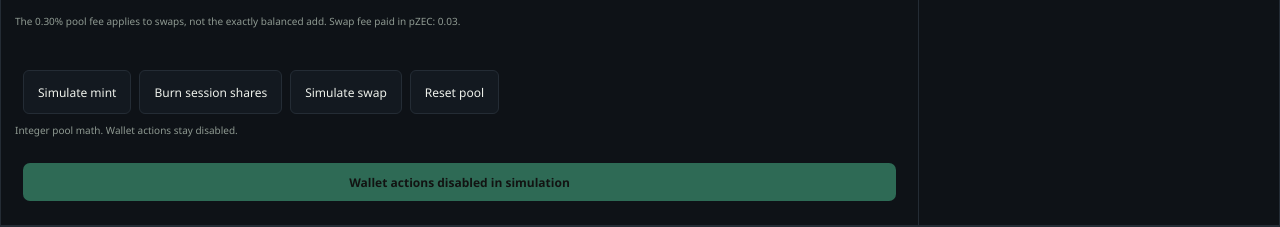
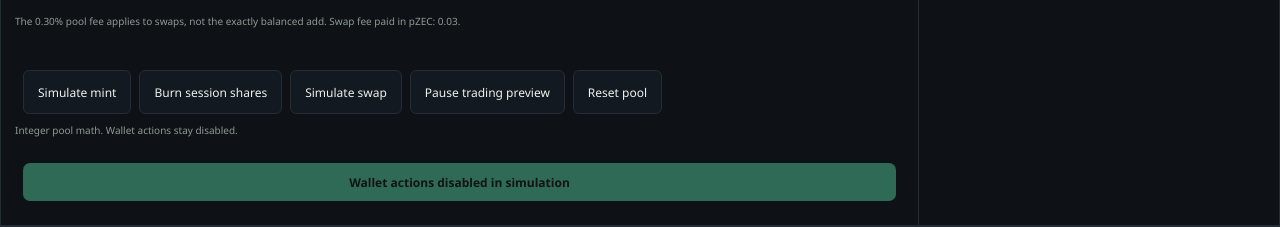
Before and after one commit to EauDoon/Phlebas, a Next.js app: page /liquidity in a window 1280 px wide. Shown: the part 700-927 px from the top of the page. Built offline with nearby package versions, Linux system fonts and the light colour scheme.

Commit message:
feat: keep LP withdrawal available during a trading pause

```diff
--- a/src/components/liquidity-panel.tsx
+++ b/src/components/liquidity-panel.tsx
@@ -3,7 +3,7 @@
 import { useId, useMemo, useState } from "react";
 
 import { quoteConstantProductSwapAtoms } from "@/lib/amm";
-import { burnShares, mintShares, seedPool, type PoolShares } from "@/lib/lp";
+import { burnShares, lpOperationAllowed, mintShares, seedPool, type PoolShares } from "@/lib/lp";
 import { pools, type MarketId } from "@/lib/market-data";
 import { parseAtomicUnits, formatAtomicUnits, PZEC_DECIMALS, QUOTE_DECIMALS } from "@/lib/units";
 
@@ -32,6 +32,7 @@ export function LiquidityPanel({
     "pZEC/USDT0": 0n,
   });
   const [notice, setNotice] = useState("Integer pool math. Wallet actions stay disabled.");
+  const [tradingPaused, setTradingPaused] = useState(false);
   const poolReserves = poolState[selectedPool.id];
 
   const amountPreview = useMemo(() => {
@@ -87,6 +88,10 @@ export function LiquidityPanel({
   }, [amount, poolReserves]);
 
   function simulateAdd() {
+    if (!lpOperationAllowed("mint", tradingPaused)) {
+      setNotice("Trading is paused. LP withdrawal remains available.");
+      return;
+    }
     if (!amountPreview.valid || amountPreview.zecAtoms <= 0n || amountPreview.quoteAtoms <= 0n) {
       setNotice(amountPreview.message);
       return;
@@ -118,6 +123,10 @@ export function LiquidityPanel({
   }
 
   function simulateSwap() {
+    if (!lpOperationAllowed("swap", tradingPaused)) {
+      setNotice("Trading is paused. LP withdrawal remains available.");
+      return;
+    }
     if (!amountPreview.valid || amountPreview.zecAtoms <= 0n) {
       setNotice(amountPreview.message);
       return;
@@ -212,9 +221,21 @@ export function LiquidityPanel({
         </p>
 
         <div className={styles.tourNav}>
-          <button type="button" onClick={simulateAdd}>Simulate mint</button>
-          <button type="button" onClick={simulateBurn}>Burn session shares</button>
-          <button type="button" onClick={simulateSwap}>Simulate swap</button>
+          <button type="button" onClick={simulateAdd} disabled={!lpOperationAllowed("mint", tradingPaused)}>Simulate mint</button>
+          <button type="button" onClick={simulateBurn} disabled={!lpOperationAllowed("burn", tradingPaused)}>Burn session shares</button>
+          <button type="button" onClick={simulateSwap} disabled={!lpOperationAllowed("swap", tradingPaused)}>Simulate swap</button>
+          <button
+            type="button"
+            aria-pressed={tradingPaused}
+            onClick={() => {
+              setTradingPaused((current) => !current);
+              setNotice(tradingPaused
+                ? "Trading pause lifted. Mint and swap are available again."
+                : "Trading paused. LP withdrawal remains available.");
+            }}
+          >
+            {tradingPaused ? "Resume trading preview" : "Pause trading preview"}
+          </button>
           <button type="button" onClick={() => { setPoolState(initialPools()); setHeldShares({ "pZEC/USDC": 0n, "pZEC/USDT0": 0n }); setNotice("Local pool reserves restored."); }}>
             Reset pool
           </button>
--- a/src/lib/lp.ts
+++ b/src/lib/lp.ts
@@ -5,6 +5,11 @@ export type PoolShares = {
   reserveQuoteAtoms: bigint;
   totalShares: bigint;
 };
+
+export function lpOperationAllowed(operation: "mint" | "swap" | "burn", tradingPaused: boolean): boolean {
+  if (operation === "burn") return true;
+  return !tradingPaused;
+}
 
 export function seedPool(reservePzecAtoms: bigint, reserveQuoteAtoms: bigint): PoolShares {
   if (reservePzecAtoms <= 0n || reserveQuoteAtoms <= 0n) {
```
Also changed, not shown: 1 other file (tests, documents, lock files or other folders).
